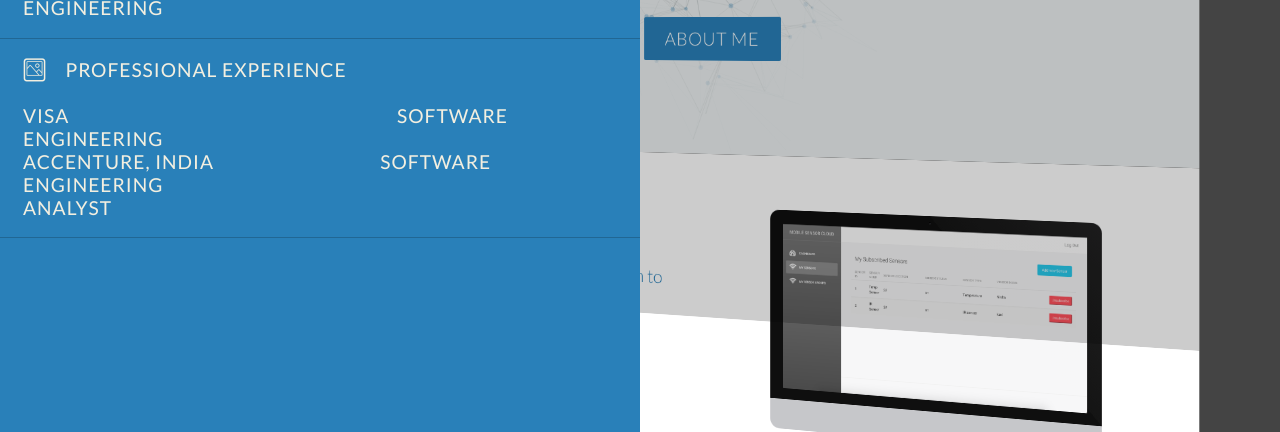
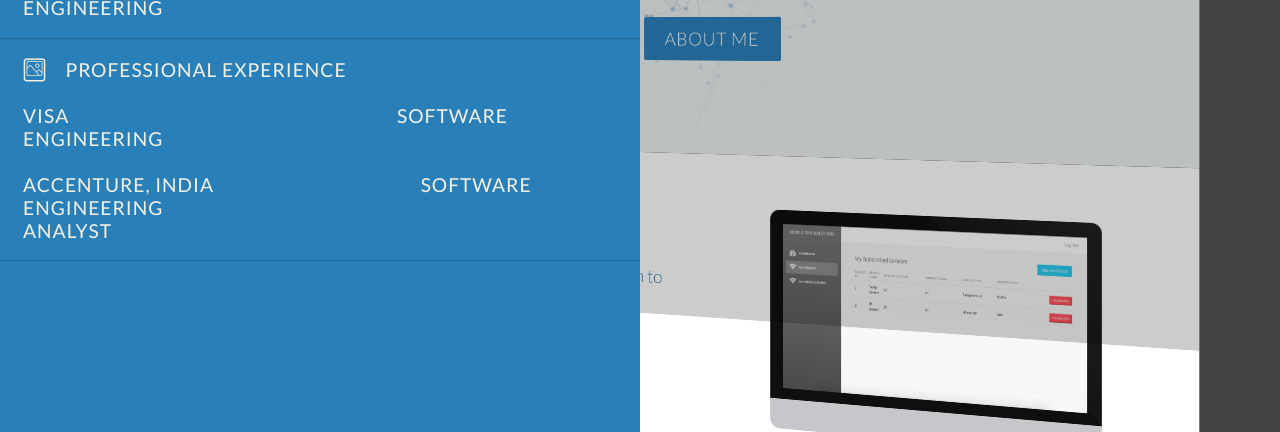
Before and after one commit to nisha-raghu/nisha-raghu.github.io, a website: page index.html in a window 1280 px wide. Both pictures are taken after a click on the button "ABOUT ME". Shown: the part 368-800 px from the top of the page. Drawn offline with Linux system fonts and the light colour scheme; files whose address does not match are found by name.

Commit message:
Update index.html

```diff
--- a/index.html
+++ b/index.html
@@ -36,8 +36,8 @@
 				   R.N.S Institute of Technology &emsp;&emsp;Bachelor of Engineering &emsp;&emsp;<br>&emsp;&emsp;&emsp;&emsp;&emsp;&emsp;&emsp;&emsp;&emsp;&emsp;&emsp;&emsp;&emsp;&emsp;&emsp;&emsp; (B.E.) - Computer Science & &emsp;&emsp;&emsp;&emsp;&emsp;&emsp;&emsp;&emsp;&emsp;&emsp;&emsp;&emsp;&emsp;&emsp;&emsp;&emsp;&emsp;&emsp;&emsp; Engineering<br>
 				   </a></li>
 					<li><a class="icon icon-photo">PROFESSIONAL EXPERIENCE<br><br>
-				   Visa &emsp;&emsp;&emsp;&emsp;&emsp;&emsp;&emsp;&emsp;&emsp;&emsp;&emsp;&emsp;&emsp;&emsp;&emsp;&emsp;Software Engineering<br>
-				   Accenture, India &emsp;&emsp;&emsp;&emsp;&emsp;&emsp;&emsp;&emsp;Software Engineering &emsp;&emsp;&emsp;&emsp;&emsp;&emsp;&emsp;&emsp;&emsp;&emsp;&emsp;&emsp;&emsp;&emsp;&emsp;&emsp;&emsp;&emsp;&emsp; Analyst<br>
+				   Visa &emsp;&emsp;&emsp;&emsp;&emsp;&emsp;&emsp;&emsp;&emsp;&emsp;&emsp;&emsp;&emsp;&emsp;&emsp;&emsp;Software Engineering<br><br>
+				   Accenture, India &emsp;&emsp;&emsp;&emsp;&emsp;&emsp;&emsp;&emsp;&emsp;&emsp;Software Engineering &emsp;&emsp;&emsp;&emsp;&emsp;&emsp;&emsp;&emsp;&emsp;&emsp;&emsp;&emsp;&emsp;&emsp;&emsp;&emsp;&emsp;&emsp;&emsp; Analyst<br>
 				   </a></li>
 
 				</ul>
```
